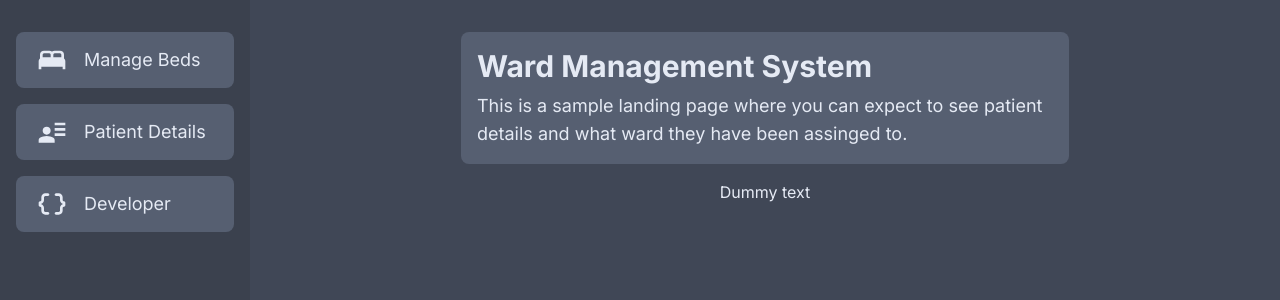
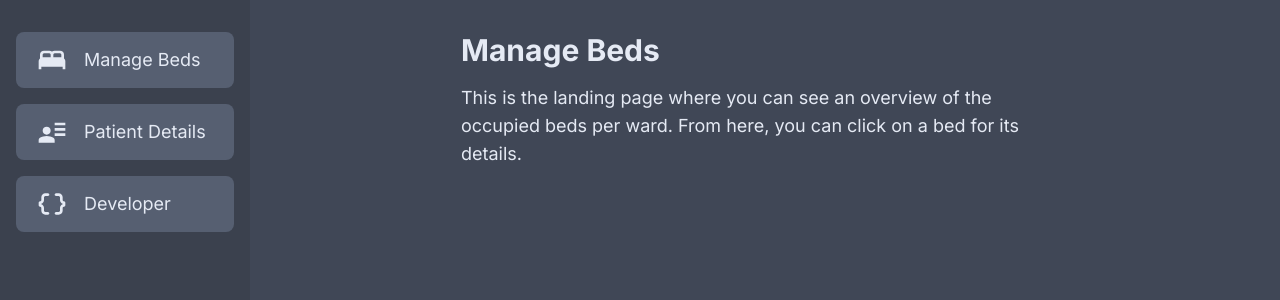
Before and after one commit to jakemackie/ward-management-system, a Nuxt app: page / in a window 1280 px wide. Shown: the top 300 px of the page. Built offline with nearby package versions, Linux system fonts and the light colour scheme.

Commit message:
Looking polished

```diff
--- a/pages/developer.vue
+++ b/pages/developer.vue
@@ -1,13 +1,17 @@
 <template>
-    <div>
-        <Card v-if="responseData">
-            <pre>{{ responseData }}</pre>
-        </Card>
-        <Card v-else class="animate-pulse">
-            <p class="animate-pulse">Fetching Data...</p>
-        </Card>
+    <div class="text-left space-y-4">
+        <h1 class="text-3xl font-semibold">API Response</h1>
+        <div class="*:text-lg space-y-2">
+            <div v-if="responseData">
+                <pre>{{ responseData }}</pre>
+            </div>
+            <div v-else class="animate-pulse">
+                <p>Loading...</p>
+            </div>
+        </div>
     </div>
 </template>
+
 
 <script setup>
     import { ref, onMounted } from 'vue';
--- a/pages/index.vue
+++ b/pages/index.vue
@@ -1,7 +1,8 @@
 <template>
-    <Card>
-        <h1 class="text-3xl font-semibold">Ward Management System</h1>
-        <p class="text-lg">This is a sample landing page where you can expect to see patient details and what ward they have been assinged to.</p>
-    </Card>
-    <p>Dummy text</p>
+    <div class="text-left space-y-4">
+        <h1 class="text-3xl font-semibold">Manage Beds</h1>
+        <div class="*:text-lg space-y-2">
+            <p>This is the landing page where you can see an overview of the occupied beds per ward. From here&comma; you can click on a bed for its details.</p>
+        </div>
+    </div>
 </template>
--- a/pages/patients.vue
+++ b/pages/patients.vue
@@ -1,5 +1,8 @@
 <template>
-    <div>Bed details</div>
-    <div>Bed details</div>
-    <div>Bed details</div>
+    <div class="text-left space-y-4">
+        <h1 class="text-3xl font-semibold">Patient Details</h1>
+        <div class="*:text-lg space-y-2">
+            <p>From this page&comma; you can view patient details by contacting the API to get all data related to the patients ID. This will return the current ward they are assigned to and any other related information.</p>
+        </div>
+    </div>
 </template>
```
